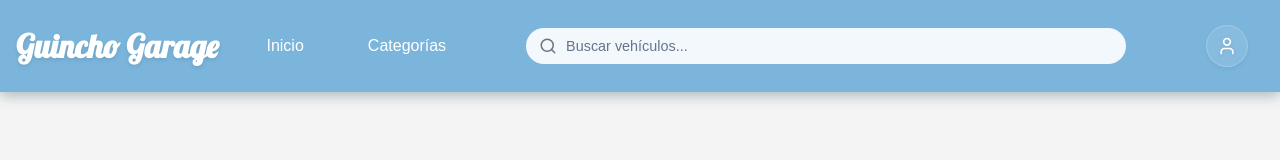
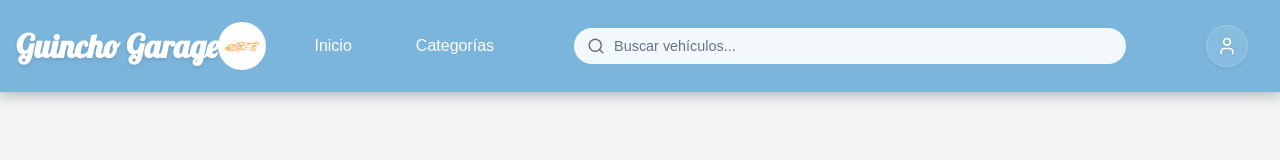
Before and after one commit to tobiasderene/guincho, a React (Create React App) app: page / in a window 1280 px wide. Shown: the top 160 px of the page. Built offline with nearby package versions, Linux system fonts and the light colour scheme; no server answers.

Commit message:
Update Header.css

```diff
--- a/src/styles/Header.css
+++ b/src/styles/Header.css
@@ -44,7 +44,7 @@
 }
 
 /* Imagen visible solo en mobile */
-.logo-img { display: none; width: 40px; /* tamaño razonable */ height: 40px; object-fit: contain; background: white; border-radius: 50%; padding: 4px; }
+.logo-img { width: 40px; /* tamaño razonable */ height: 40px; object-fit: contain; background: white; border-radius: 50%; padding: 4px; }
 
 /* Sección nav general */
 .nav-section {
```
